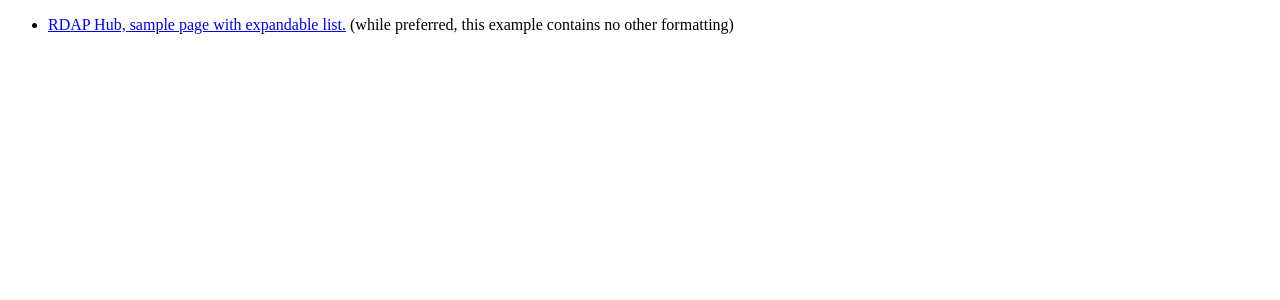
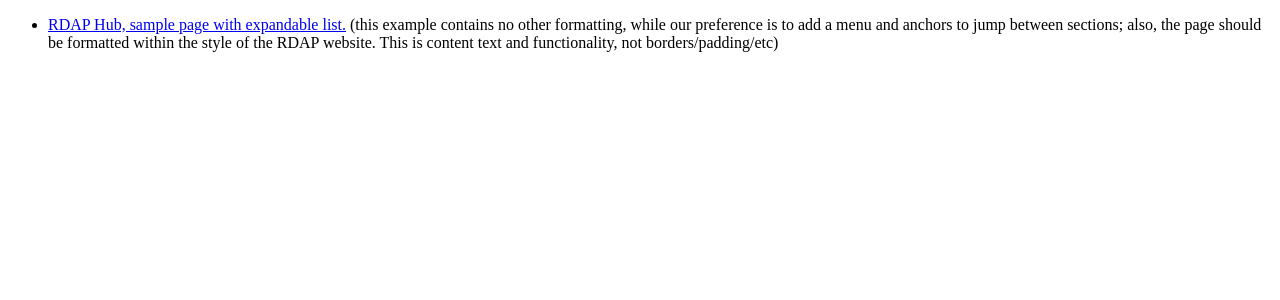
Before and after one commit to kekoziar/rdap-erc, a Jekyll site: the page built from index.markdown, in a window 1280 px wide. Shown: the top 300 px of the page. Built offline with Jekyll 4.4.1, drawn with Linux system fonts in a browser that asks for light colours.

Commit message:
update annotation for specificity on what we want

```diff
--- a/index.markdown
+++ b/index.markdown
@@ -8,7 +8,7 @@ layout: home
 <p>
 <ul>
 	<li>
-		<a href="https://kekoziar.github.io/rdap-erc/hub-expand">RDAP Hub, sample page with expandable list.</a> (while preferred, this example contains no other formatting)
+		<a href="https://kekoziar.github.io/rdap-erc/hub-expand">RDAP Hub, sample page with expandable list.</a> (this example contains no other formatting, while our preference is to add a menu and anchors to jump between sections; also, the page should be formatted within the style of the RDAP website. This is content text and functionality, not borders/padding/etc)
 	</li>
 </ul>
 </p>
```
